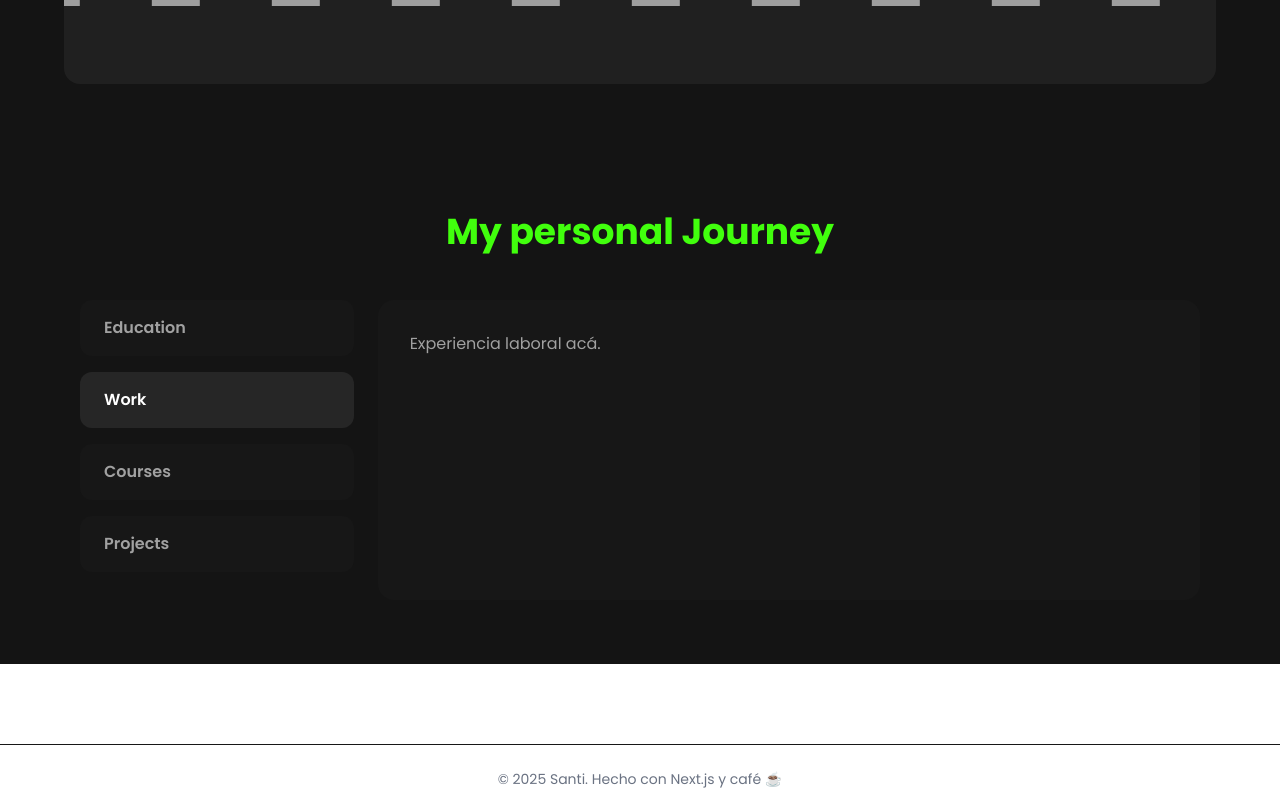
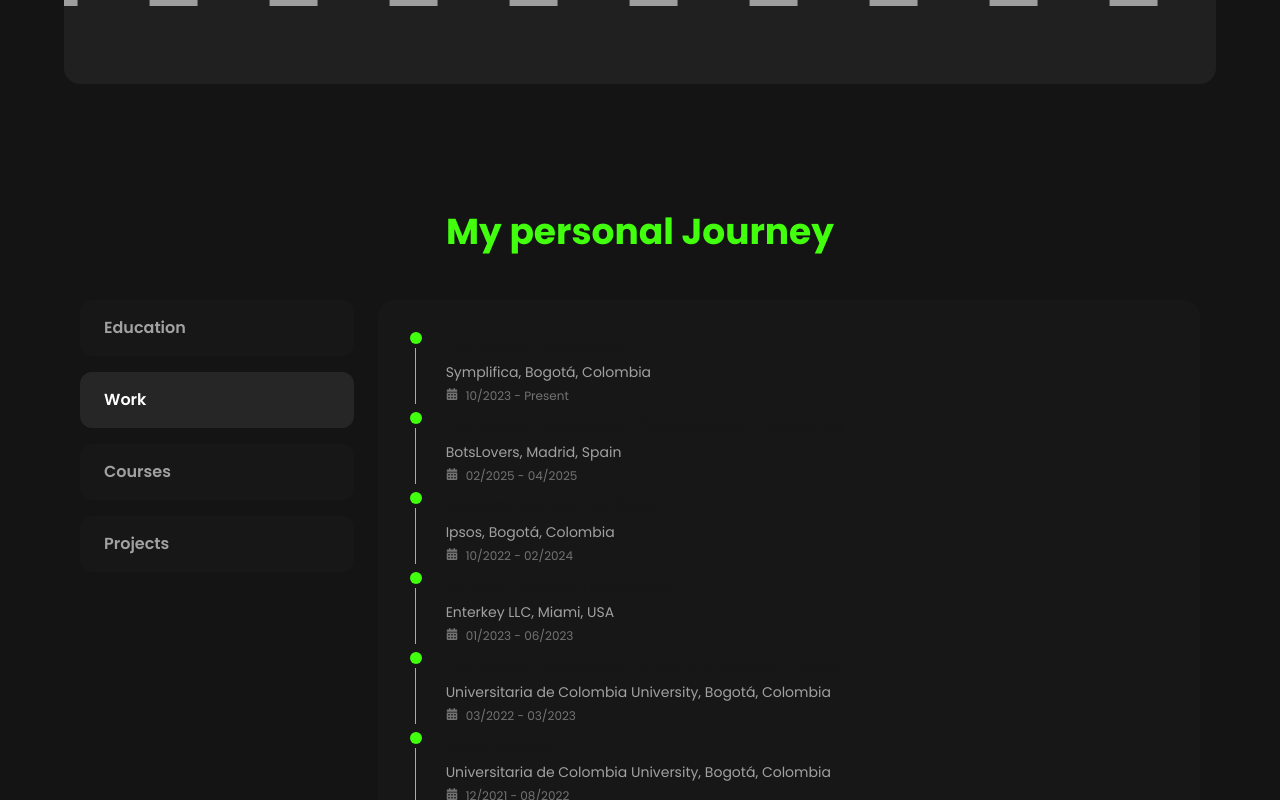
Before and after one commit to HFOXH/nuevo_portafolio, a Next.js app: page / in a window 1280 px wide. Both pictures are taken after a click on the button "Work". Shown: the part 1498-2298 px from the top of the page. Built offline with nearby package versions, Linux system fonts and the light colour scheme; grey boxes are pictures that could not be loaded.

Commit message:
Add timeline item component

```diff
--- a/app/globals.css
+++ b/app/globals.css
@@ -121,3 +121,20 @@
 .slide:hover img {
   animation: bounce 0.5s infinite alternate;
 }
+
+@layer utilities {
+  .animate-fade-in {
+    animation: fadeIn 0.4s ease-out;
+  }
+
+  @keyframes fadeIn {
+    from {
+      opacity: 0;
+      transform: translateY(8px);
+    }
+    to {
+      opacity: 1;
+      transform: translateY(0);
+    }
+  }
+}
--- a/components/JourneyTabs.tsx
+++ b/components/JourneyTabs.tsx
@@ -1,6 +1,7 @@
 "use client";
 
 import { useState } from "react";
+import TimelineItem from "./TimelineItem";
 
 const tabs = [
     { id: "education", label: "Education" },
@@ -48,21 +49,137 @@
 
 function Education() {
     return (
-        <div>
-            <h3 className="text-2xl font-bold mb-4">Education</h3>
-            <p className="text-neutral-400">
-                Ingeniería de Sistemas, enfoque en desarrollo web y software moderno.
-            </p>
+        <div className="space-y-2">
+            <TimelineItem
+                title="Postgraduate Degree in AI and Machine Learning"
+                subtitle="Cambrian College"
+                date="2025 - 2026"
+            />
+
+            <TimelineItem
+                title="Master in cibersecurity"
+                subtitle="Isabel I University"
+                date="2023 - 2024"
+            />
+
+            <TimelineItem
+                title="Degree in Systems Engineering"
+                subtitle="Universitaria de Colombia University"
+                date="2020 - 2023"
+            />
+
+            <TimelineItem
+                title="Technician in Analysis and Development of Information Systems"
+                subtitle="SENA"
+                date="2020 - 2022"
+            />
+
+            <TimelineItem
+                title="Diploma in Mobile Application Development"
+                subtitle="UTP & Mision TIC, Bogotá, Colombia"
+                date="2021 - 2021"
+            />
         </div>
     );
 }
 
 function Work() {
-    return <p className="text-neutral-400">Experiencia laboral acá.</p>;
+    return (
+        <div className="space-y-2">
+            <TimelineItem
+                title="Full Stack Developer"
+                subtitle="Symplifica, Bogotá, Colombia"
+                date="10/2023 - Present"
+            />
+
+            <TimelineItem
+                title="Full Stack Developer Collaborator Freelance"
+                subtitle="BotsLovers, Madrid, Spain"
+                date="02/2025 - 04/2025"
+            />
+
+            <TimelineItem
+                title="Analyst Survey Scripter"
+                subtitle="Ipsos, Bogotá, Colombia"
+                date="10/2022 - 02/2024"
+            />
+
+            <TimelineItem
+                title="Ethical Hacker Freelance"
+                subtitle="Enterkey LLC, Miami, USA"
+                date="01/2023 - 06/2023"
+            />
+
+            <TimelineItem
+                title="Full Stack Developer & Scrum Master - Intern"
+                subtitle="Universitaria de Colombia University, Bogotá, Colombia"
+                date="03/2022 - 03/2023"
+            />
+
+            <TimelineItem
+                title="Web Master"
+                subtitle="Universitaria de Colombia University, Bogotá, Colombia"
+                date="12/2021 - 08/2022"
+            />
+        </div>
+    );
 }
 
 function Courses() {
-    return <p className="text-neutral-400">Cursos y certificaciones.</p>;
+    return (
+        <div>
+            <ul className="text-neutral-400 space-y-1">
+                <li>
+                    <span className="text-main">➔</span> Introduction to Artificial Intelligence – Platzi
+                </li>
+                <li>
+                    <span className="text-main">➔</span> Introduction to Machine Learning – Platzi
+                </li>
+                <li>
+                    <span className="text-main">➔</span> Artificial Intelligence Tools for Developers – Platzi
+                </li>
+                <li>
+                    <span className="text-main">➔</span> Ethical Hacking – El Bosque University
+                </li>
+                <li>
+                    <span className="text-main">➔</span> Ethical Hacking – Platzi
+                </li>
+                <li>
+                    <span className="text-main">➔</span> Photoshop – SENA
+                </li>
+                <li>
+                    <span className="text-main">➔</span> Electronics – SENA
+                </li>
+                <li>
+                    <span className="text-main">➔</span> Web Development I & II – Google
+                </li>
+                <li>
+                    <span className="text-main">➔</span> Cybersecurity for SMEs – Google
+                </li>
+                <li>
+                    <span className="text-main">➔</span> Digital Apprentice – SENA
+                </li>
+                <li>
+                    <span className="text-main">➔</span> Computer Architecture – SENA
+                </li>
+                <li>
+                    <span className="text-main">➔</span> Software Quality Assurance – SENA
+                </li>
+                <li>
+                    <span className="text-main">➔</span> AutoCAD – SENA
+                </li>
+                <li>
+                    <span className="text-main">➔</span> English Level 9 – SENA
+                </li>
+                <li>
+                    <span className="text-main">➔</span> Python – Udemy
+                </li>
+                <li>
+                    <span className="text-main">➔</span> SCRUM Certification: Fundamentals
+                </li>
+            </ul>
+        </div>
+    );
 }
 
 function Projects() {
--- /dev/null
+++ b/components/TimelineItem.tsx
@@ -0,0 +1,27 @@
+import { FaCalendarDays } from "react-icons/fa6";
+
+
+export default function TimelineItem({
+  title,
+  subtitle,
+  date,
+}: {
+  title: string;
+  subtitle: string;
+  date: string;
+}) {
+  return (
+    <div className="grid grid-cols-[auto_1fr] gap-6">
+
+      <div className="flex flex-col items-center">
+        <span className="w-3 h-3 bg-main rounded-full" />
+        <span className="w-px flex-1 bg-main mt-1" />
+      </div>
+      <div>
+        <h3 className="text-lg font-semibold">{title}</h3>
+        <span className="text-neutral-400 text-sm">{subtitle}</span>
+        <div className="text-neutral-500 text-xs mt-1 flex gap-2"><FaCalendarDays/>{date}</div>
+      </div>
+    </div>
+  );
+}
--- a/constants/tools.ts
+++ b/constants/tools.ts
@@ -30,4 +30,33 @@
   { name: "Tailwind", icon: url + "tailwind.png" },
   { name: "Postgres", icon: url + "postgres.png" },
   { name: "Blender", icon: url + "blender.png" },
+  { name: "Java", icon: url + "java.png" },
+  { name: "C#", icon: url + "c1.png" },
+  { name: "JavaScript", icon: url + "javascript.png" },
+  { name: "Python", icon: url + "python-original.213x256.png" },
+  { name: "WordPress", icon: url + "wordpress.png" },
+  { name: "Angular", icon: url + "angular.png" },
+  { name: "React", icon: url + "react.png" },
+  { name: "Ionic", icon: url + "ionic.png" },
+  { name: "Kali Linux", icon: url + "kali.png" },
+  { name: "Linux", icon: url + "linux.png" },
+  { name: "Windows", icon: url + "microsoft.png" },
+  { name: "Android Studio", icon: url + "android.png" },
+  { name: "Oracle", icon: url + "oracle.png" },
+  { name: "PHP", icon: url + "php.256x256.png" },
+  { name: "Ruby", icon: url + "ruby.png" },
+  { name: "Node", icon: url + "node.png" },
+  { name: "Figma", icon: url + "figma.png" },
+  { name: "Adobe Illustrator", icon: url + "ai.png" },
+  { name: "Adobe Photoshop", icon: url + "ps.png" },
+  { name: "Adobe XD", icon: url + "xd.png" },
+  { name: "Git y GitHub", icon: url + "github.png" },
+  { name: "MongoDB", icon: url + "mongo.png" },
+  { name: "MySQL", icon: url + "mysql.png" },
+  { name: "SQL", icon: url + "sql.png" },
+  { name: "Spring Boot", icon: url + "spring.png" },
+  { name: "Vuetify", icon: url + "vuetify.png" },
+  { name: "Tailwind", icon: url + "tailwind.png" },
+  { name: "Postgres", icon: url + "postgres.png" },
+  { name: "Blender", icon: url + "blender.png" }
 ];
```
